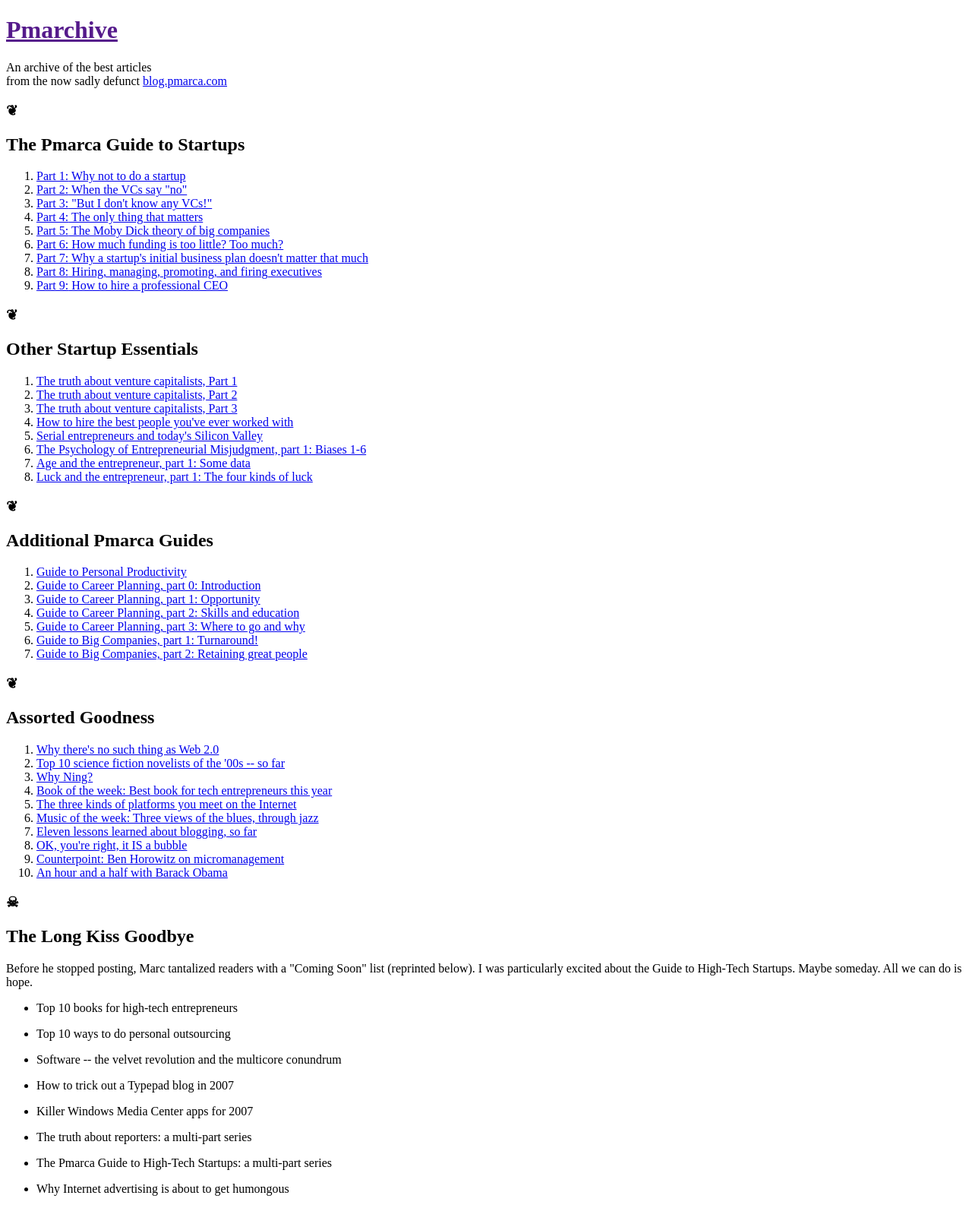
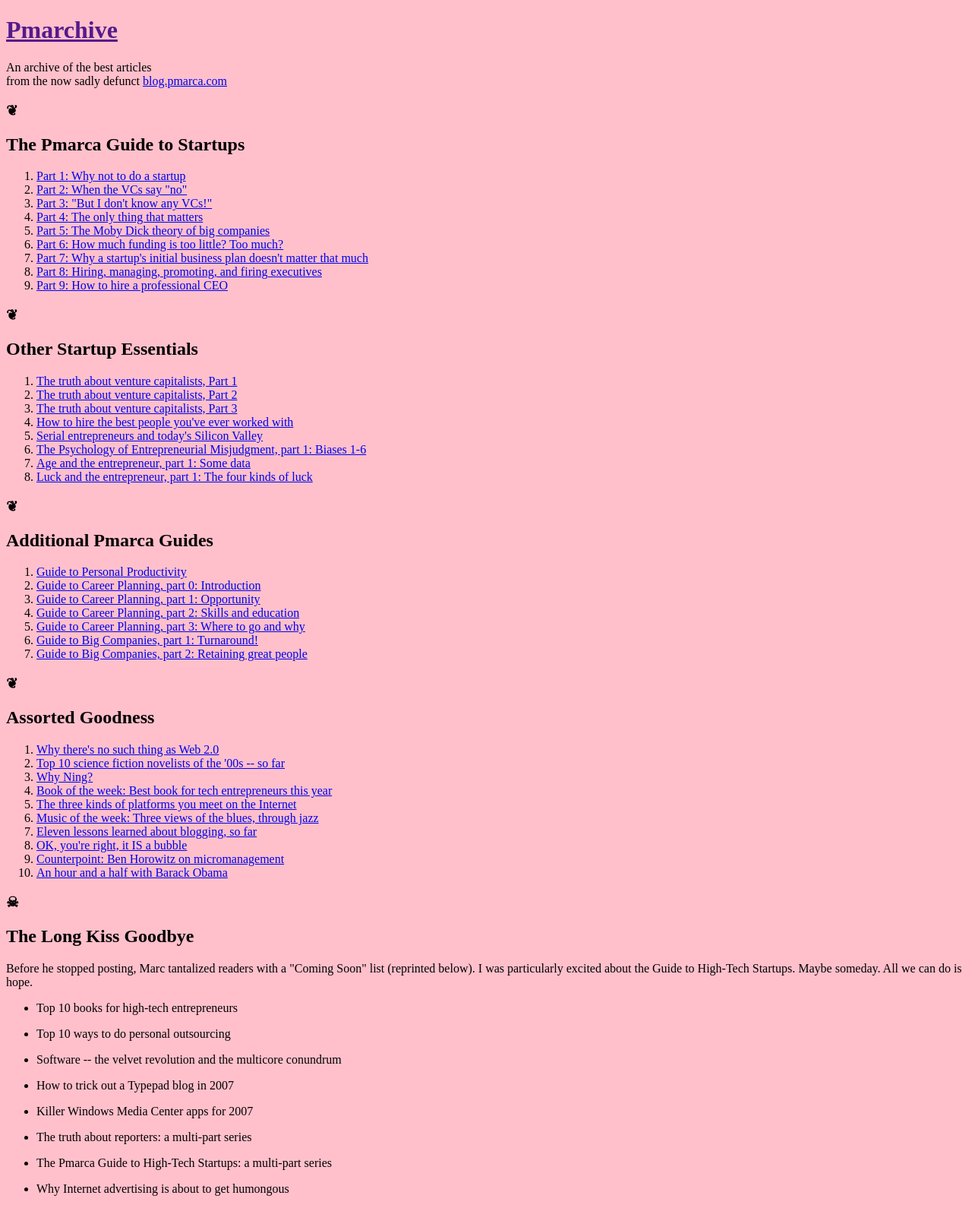
Before and after one commit to fictive-kin/pmarchive, a Flask app: page / in a window 1280 px wide. Shown: the whole page at 76% size. Run offline with Flask 2, Linux system fonts and the light colour scheme; style sheets or scripts are compiled from the project's sources; some libraries are stand-ins or nearby versions.

Commit message:
add scss rough structure ref #1

```diff
--- /dev/null
+++ b/static/scss/main.scss
@@ -0,0 +1,3 @@
+body {
+    background-color: pink;
+}
--- a/templates/index.html
+++ b/templates/index.html
@@ -8,7 +8,7 @@
     <meta name="robots" content="index, follow, noarchive" />
     <meta name="googlebot" content="noarchive" />
     <link href="css/reset.css" media="screen" rel="stylesheet" type="text/css" />
-    <link href="css/pmarchive.css" media="screen" rel="stylesheet" type="text/css" />
+    <link href="{{url_for('static', filename='css/main.css')}}" media="screen" rel="stylesheet" type="text/css" />
   </head>
 <body id="home">
   <div class="header">
```
Also changed, not shown: 1 other file.
